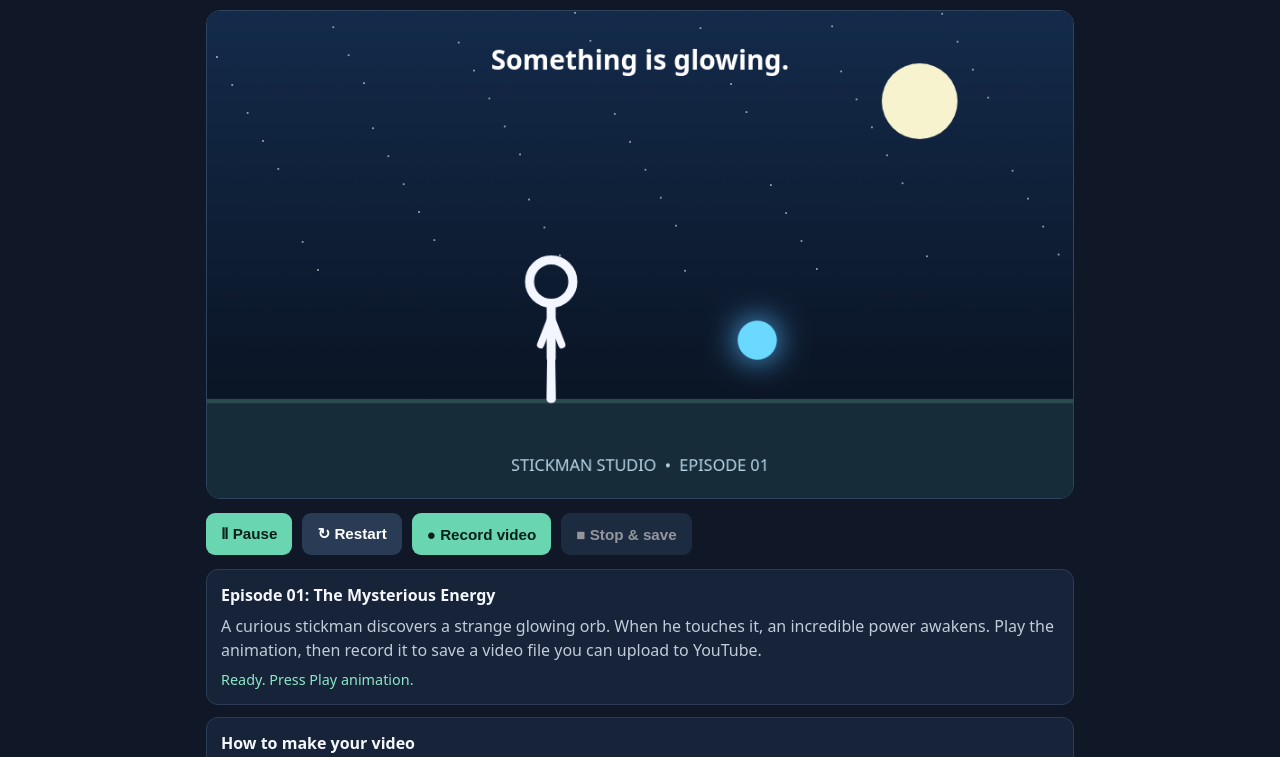
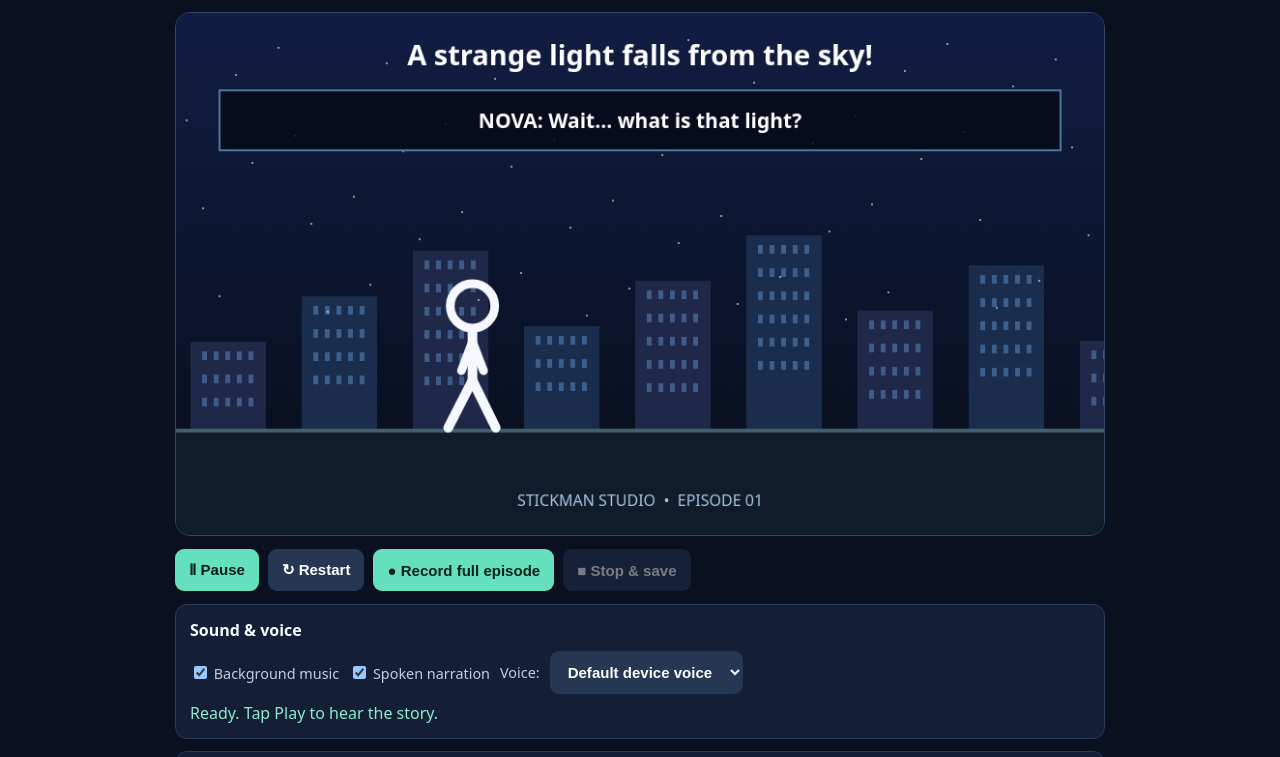
Before and after one commit to TJay-101/Stickman-Studio, a plain HTML site: page index.html in a window 1280 px wide. Shown: the part 99-856 px from the top of the page. Drawn offline with Linux system fonts and the light colour scheme.

Commit message:
Upgrade animation with richer scenes, narration and original background music

```diff
--- a/index.html
+++ b/index.html
@@ -1,72 +1,67 @@
 <!doctype html>
-<html lang="en">
-<head>
-<meta charset="utf-8"><meta name="viewport" content="width=device-width,initial-scale=1">
-<title>Stickman Studio</title>
+<html lang="en"><head><meta charset="utf-8"><meta name="viewport" content="width=device-width,initial-scale=1"><title>Stickman Studio — Episode 01</title>
 <style>
-:root{color-scheme:dark;font-family:system-ui,Arial}*{box-sizing:border-box}body{margin:0;background:#101827;color:#f4f7fb}header{padding:18px 16px;background:#172338;border-bottom:1px solid #2b3c56}h1{margin:0;font-size:1.45rem}header p{margin:5px 0 0;color:#b6c5d8;font-size:.9rem}.wrap{max-width:900px;margin:auto;padding:16px}.stage{background:#080e18;border:1px solid #31445f;border-radius:14px;overflow:hidden}canvas{display:block;width:100%;height:auto;aspect-ratio:16/9}.controls{display:flex;flex-wrap:wrap;gap:10px;margin:14px 0}button,select{border:0;border-radius:9px;padding:12px 15px;font-weight:700;font-size:.95rem}button{background:#69d5b1;color:#092018}button.secondary{background:#293b55;color:#fff}button:disabled{opacity:.55}.panel{background:#172338;border:1px solid #2b3c56;border-radius:12px;padding:14px;margin-top:12px}.panel h2{font-size:1rem;margin:0 0 8px}.panel p{color:#c1ccda;line-height:1.5;margin:0}.status{min-height:1.4em;color:#8ee6c8;font-size:.9rem;margin-top:8px}small{color:#9fb0c5}
-</style>
-</head>
-<body>
-<header><h1>⚡ Stickman Studio</h1><p>Your first animated short — made without drawing.</p></header>
-<main class="wrap">
-<div class="stage"><canvas id="scene" width="960" height="540" aria-label="Animated stickman story"></canvas></div>
-<div class="controls">
-<button id="play">▶ Play animation</button>
-<button id="restart" class="secondary">↻ Restart</button>
-<button id="record">● Record video</button>
-<button id="stop" class="secondary" disabled>■ Stop & save</button>
-</div>
-<div class="panel"><h2>Episode 01: The Mysterious Energy</h2><p>A curious stickman discovers a strange glowing orb. When he touches it, an incredible power awakens. Play the animation, then record it to save a video file you can upload to YouTube.</p><div class="status" id="status">Ready. Press Play animation.</div></div>
-<div class="panel"><h2>How to make your video</h2><p>1. Tap <b>Record video</b> and let the scene play through. 2. Tap <b>Stop & save</b>. 3. Your browser will download a video file (WebM). You can keep it on your device and upload it to YouTube. This first version uses generated visuals and has no voice narration yet.</p></div>
-<small>Tip: Keep this page open while recording. If your browser asks for permission, allow downloads.</small>
-</main>
+:root{color-scheme:dark;font-family:system-ui,Arial}*{box-sizing:border-box}body{margin:0;background:#0a1020;color:#f5f7ff}header{padding:18px;background:#141f35;border-bottom:1px solid #2c3b59}h1{margin:0;font-size:1.45rem}header p{margin:5px 0 0;color:#b8c5db}.wrap{max-width:960px;margin:auto;padding:15px}.stage{border:1px solid #344766;border-radius:15px;overflow:hidden;background:#070d18}canvas{display:block;width:100%;height:auto;aspect-ratio:16/9}.controls{display:flex;flex-wrap:wrap;gap:9px;margin:13px 0}button,select{border:0;border-radius:9px;padding:12px 14px;font-size:.94rem;font-weight:700}button{background:#65e0bd;color:#082019}button.alt,select{background:#263754;color:#fff}button:disabled{opacity:.45}.panel{background:#141f35;border:1px solid #2c3b59;border-radius:12px;padding:14px;margin:12px 0}.panel h2{font-size:1rem;margin:0 0 7px}.panel p{color:#c4cee0;line-height:1.5;margin:0}.status{color:#8debd0;margin-top:8px;min-height:1.3em}.row{display:flex;flex-wrap:wrap;align-items:center;gap:10px;margin-top:10px}label{color:#c4cee0;font-size:.9rem}small{color:#9eafc8}
+</style></head><body>
+<header><h1>⚡ Stickman Studio</h1><p>Episode 01 — The Mysterious Energy • Enhanced edition</p></header>
+<main class="wrap"><div class="stage"><canvas id="scene" width="960" height="540"></canvas></div>
+<div class="controls"><button id="play">Ⅱ Pause</button><button id="restart" class="alt">↻ Restart</button><button id="record">● Record full episode</button><button id="stop" class="alt" disabled>■ Stop & save</button></div>
+<section class="panel"><h2>Sound & voice</h2><div class="row"><label><input id="musicToggle" type="checkbox" checked> Background music</label><label><input id="voiceToggle" type="checkbox" checked> Spoken narration</label><label for="voice">Voice:</label><select id="voice"><option value="">Default device voice</option></select></div><div class="status" id="status">Ready. Tap Play to hear the story.</div></section>
+<section class="panel"><h2>What's improved?</h2><p>More detailed animated scenes, a second character, action effects, story captions, spoken narration using your device's available voice, and original electronic background music. Record full episode to save the animation with its generated music track.</p></section>
+<section class="panel"><h2>Important about vocals</h2><p>The spoken narration uses your browser/device text-to-speech voice. Some Android browsers do not let websites include that system voice in the recorded video, even though you can hear it during playback. The background music is included in the exported video. We'll add a proper recorded voice track in a later upgrade.</p></section>
+<small>Use Chrome for best results. Keep this page open while recording.</small></main>
 <script>
-const canvas=document.getElementById('scene'),ctx=canvas.getContext('2d');
-const playBtn=document.getElementById('play'),restartBtn=document.getElementById('restart'),recordBtn=document.getElementById('record'),stopBtn=document.getElementById('stop'),statusEl=document.getElementById('status');
-let start=performance.now(),playing=true,recorder=null,chunks=[],recordTimer=null;
-const duration=18000;
-function line(x1,y1,x2,y2,w=9){ctx.lineWidth=w;ctx.lineCap='round';ctx.beginPath();ctx.moveTo(x1,y1);ctx.lineTo(x2,y2);ctx.stroke()}
-function stickman(x,y,t,powered){
- ctx.save();ctx.translate(x,y);ctx.strokeStyle=powered?'#8fffe0':'#f3f6ff';ctx.fillStyle=ctx.strokeStyle;
- const step=Math.sin(t*0.009)*22, arm=Math.sin(t*0.009+1)*18;
- ctx.lineWidth=10;ctx.lineCap='round';
- ctx.beginPath();ctx.arc(0,-105,24,0,Math.PI*2);ctx.stroke();
- line(0,-80,0,-20,10);line(0,-65,-28+arm,-35,8);line(0,-65,28-arm,-35,8);
- line(0,-20,-18+step,25,9);line(0,-20,18-step,25,9);
- if(powered){ctx.shadowColor='#5fffd1';ctx.shadowBlur=24;ctx.strokeStyle='#5fffd1';ctx.beginPath();ctx.arc(0,-55,64+Math.sin(t*.02)*5,0,Math.PI*2);ctx.stroke()}
- ctx.restore();
-}
-function draw(now){
- const t=(now-start)%duration, powered=t>10500;
- ctx.clearRect(0,0,960,540);
- const sky=ctx.createLinearGradient(0,0,0,540);sky.addColorStop(0,'#142b4b');sky.addColorStop(1,'#080f1b');ctx.fillStyle=sky;ctx.fillRect(0,0,960,540);
- ctx.fillStyle='#f7f3cf';ctx.beginPath();ctx.arc(790,100,42,0,Math.PI*2);ctx.fill();
- for(let i=0;i<55;i++){let x=(i*173)%960,y=(i*79)%300;ctx.fillStyle='rgba(255,255,255,.55)';ctx.fillRect(x,y,2,2)}
- ctx.fillStyle='#172c39';ctx.fillRect(0,430,960,110);ctx.fillStyle='#294b50';ctx.fillRect(0,430,960,5);
- let x=t<6500?120+t/6500*340: t<11000?460:460;
- let orbX=610,orbY=365;
- if(t>3500&&t<11000){ctx.save();ctx.shadowColor='#55baff';ctx.shadowBlur=35;ctx.fillStyle='#6bd8ff';ctx.beginPath();ctx.arc(orbX,orbY,18+Math.sin(now*.008)*5,0,Math.PI*2);ctx.fill();ctx.restore()}
- stickman(x,405,now,powered);
- if(powered){ctx.fillStyle='rgba(70,255,205,.12)';ctx.fillRect(0,0,960,430)}
- let title=t<3500?'A quiet night...':t<7500?'Something is glowing.':t<11000?'He reaches for the energy...':'A new power awakens!';
- ctx.fillStyle='#fff';ctx.font='bold 30px system-ui';ctx.textAlign='center';ctx.fillText(title,480,65);
- ctx.font='18px system-ui';ctx.fillStyle='#b9d7e9';ctx.fillText('STICKMAN STUDIO  •  EPISODE 01',480,510);
- if(playing) requestAnimationFrame(draw);
-}
-function restart(){start=performance.now();playing=true;requestAnimationFrame(draw);statusEl.textContent='Animation restarted.';playBtn.textContent='Ⅱ Pause'}
-playBtn.onclick=()=>{if(playing){playing=false;playBtn.textContent='▶ Play animation';statusEl.textContent='Paused.'}else{start=performance.now();playing=true;playBtn.textContent='Ⅱ Pause';requestAnimationFrame(draw)}};
-restartBtn.onclick=restart;
-recordBtn.onclick=()=>{
- if(!canvas.captureStream||!window.MediaRecorder){statusEl.textContent='Video recording is not supported in this browser. Try Chrome.';return}
- chunks=[];restart();const stream=canvas.captureStream(30);
- const mime=MediaRecorder.isTypeSupported('video/webm;codecs=vp9')?'video/webm;codecs=vp9':'video/webm';
- recorder=new MediaRecorder(stream,{mimeType:mime});
- recorder.ondataavailable=e=>{if(e.data.size)chunks.push(e.data)};
- recorder.onstop=()=>{const blob=new Blob(chunks,{type:'video/webm'});const url=URL.createObjectURL(blob);const a=document.createElement('a');a.href=url;a.download='stickman-episode-01.webm';a.click();setTimeout(()=>URL.revokeObjectURL(url),2000);statusEl.textContent='Video saved! Check your Downloads folder.'};
- recorder.start();recordBtn.disabled=true;stopBtn.disabled=false;statusEl.textContent='Recording... Let the animation play, then tap Stop & save.';
-};
-stopBtn.onclick=()=>{if(recorder&&recorder.state!=='inactive')recorder.stop();recordBtn.disabled=false;stopBtn.disabled=true};
-playBtn.textContent='Ⅱ Pause';requestAnimationFrame(draw);
-</script>
-</body></html>
+const c=document.getElementById('scene'),g=c.getContext('2d'),$=id=>document.getElementById(id);
+let start=performance.now(),playing=true,rec=null,chunks=[],audioCtx=null,musicGain=null,musicTimer=null,lastLine=-1;
+const D=30000;
+const scenes=[
+[0,4500,'A quiet night in the city...','NOVA: Another peaceful night. Nothing ever happens here.'],
+[4500,9000,'A strange light falls from the sky!','NOVA: Wait... what is that light?'],
+[9000,13500,'A mysterious orb appears.','NOVA: I can feel energy coming from it.'],
+[13500,18000,'A shadow warrior steps forward.','SHADE: Stay away from that power. It belongs to me!'],
+[18000,22500,'The energy awakens inside Nova!','NOVA: You should have let me touch it.'],
+[22500,27000,'The first battle begins!','SHADE: Impossible! What are you?'],
+[27000,30000,'This is only the beginning...','NARRATOR: A new power has awakened. The real battle is about to begin.']
+];
+function speech(text){if(!$('voiceToggle').checked||!('speechSynthesis'in window))return;speechSynthesis.cancel();const u=new SpeechSynthesisUtterance(text);u.rate=.94;u.pitch=1;const v=$('voice').value;if(v!==''){const voice=speechSynthesis.getVoices().find(x=>x.name===v);if(voice)u.voice=voice;}speechSynthesis.speak(u)}
+function setupVoices(){if(!('speechSynthesis'in window))return;const sel=$('voice');speechSynthesis.getVoices().forEach(v=>{const o=document.createElement('option');o.value=v.name;o.textContent=v.name+' ('+v.lang+')';sel.appendChild(o)})}
+setupVoices();if('speechSynthesis'in window)speechSynthesis.onvoiceschanged=setupVoices;
+function musicOn(){if(audioCtx)return;const AC=window.AudioContext||window.webkitAudioContext;if(!AC)return;audioCtx=new AC();musicGain=audioCtx.createGain();musicGain.gain.value=$('musicToggle').checked?.11:0;musicGain.connect(audioCtx.destination);const out=audioCtx.createMediaStreamDestination();musicGain.connect(out);window.musicStream=out.stream;
+const notes=[110,146.83,164.81,130.81,98,130.81,146.83,123.47];let i=0;
+musicTimer=setInterval(()=>{if(!audioCtx)return;const t=audioCtx.currentTime;const osc=audioCtx.createOscillator(),env=audioCtx.createGain();osc.type='triangle';osc.frequency.value=notes[i++%notes.length];env.gain.setValueAtTime(.0001,t);env.gain.exponentialRampToValueAtTime(.35,t+.06);env.gain.exponentialRampToValueAtTime(.0001,t+.65);osc.connect(env);env.connect(musicGain);osc.start(t);osc.stop(t+.7);
+const bass=audioCtx.createOscillator(),be=audioCtx.createGain();bass.type='sine';bass.frequency.value=55;be.gain.setValueAtTime(.0001,t);be.gain.exponentialRampToValueAtTime(.12,t+.03);be.gain.exponentialRampToValueAtTime(.0001,t+.3);bass.connect(be);be.connect(musicGain);bass.start(t);bass.stop(t+.32);
+},430)}
+$('musicToggle').onchange=()=>{if(musicGain)musicGain.gain.setTargetAtTime($('musicToggle').checked?.11:0,audioCtx.currentTime,.15)};
+function line(x,y,X,Y,w=8){g.lineWidth=w;g.lineCap='round';g.beginPath();g.moveTo(x,y);g.lineTo(X,Y);g.stroke()}
+function hero(x,y,t,color='#f4f7ff',power=false,action=0){g.save();g.translate(x,y);g.strokeStyle=color;g.shadowColor=power?'#54ffe0':'transparent';g.shadowBlur=power?25:0;let run=Math.sin(t*.012)*20,arm=Math.sin(t*.014)*24;
+g.beginPath();g.arc(0,-102,23,0,Math.PI*2);g.lineWidth=9;g.stroke();line(0,-78,0,-25,10);
+if(action===1){line(0,-65,-40,-95,9);line(0,-65,35,-38,9)}else if(action===2){line(0,-65,-38+arm,-35,9);line(0,-65,38-arm,-35,9)}else{line(0,-65,-30+arm,-35,9);line(0,-65,30-arm,-35,9)}
+line(0,-25,-19+run,24,10);line(0,-25,18-run,24,10);
+if(power){g.beginPath();g.arc(0,-55,62+Math.sin(t*.02)*7,0,Math.PI*2);g.lineWidth=3;g.stroke()}g.restore()}
+function background(t){let sky=g.createLinearGradient(0,0,0,540);sky.addColorStop(0,'#111d43');sky.addColorStop(1,'#080d19');g.fillStyle=sky;g.fillRect(0,0,960,540);
+for(let i=0;i<9;i++){let x=i*115+15,h=90+(i*47)%125;g.fillStyle=i%2?'#1b2d4c':'#202849';g.fillRect(x,430-h,78,h);for(let j=0;j<5;j++)for(let k=0;k<Math.floor(h/30);k++){g.fillStyle='rgba(120,190,255,.35)';g.fillRect(x+12+j*12,440-h+k*24,5,9)}}
+g.fillStyle='#101c2b';g.fillRect(0,430,960,110);g.fillStyle='#41606a';g.fillRect(0,430,960,4);
+for(let i=0;i<55;i++){g.fillStyle='rgba(255,255,255,.55)';g.fillRect((i*173)%960,(i*79)%320,2,2)}}
+function orb(x,y,t){g.save();g.shadowColor='#56cfff';g.shadowBlur=45;let r=18+Math.sin(t*.01)*5;let gr=g.createRadialGradient(x,y,2,x,y,r+15);gr.addColorStop(0,'white');gr.addColorStop(.3,'#b9f7ff');gr.addColorStop(1,'#269fff');g.fillStyle=gr;g.beginPath();g.arc(x,y,r+12,0,Math.PI*2);g.fill();g.restore()}
+function bubble(text){g.fillStyle='rgba(4,10,24,.83)';g.fillRect(45,80,870,62);g.strokeStyle='#4f789e';g.lineWidth=2;g.strokeRect(45,80,870,62);g.fillStyle='#fff';g.font='bold 21px system-ui';g.textAlign='center';g.fillText(text,480,119)}
+function draw(now){let t=(now-start)%D;g.clearRect(0,0,960,540);background(t);
+let x=t<9000?140+t/9000*300:440;let powered=t>18000;
+if(t>7000&&t<22000)orb(625,365,now);
+hero(x,405,now,'#f6f8ff',powered,t>22500?1:0);
+if(t>15500){let sx=t<22000?800:760-(t-22000)*.015;hero(sx,405,now,'#ff9b91',false,2)}
+if(t>18000){g.save();g.strokeStyle='rgba(72,255,214,.75)';g.lineWidth=5;for(let i=0;i<12;i++){let a=i*Math.PI/6+t*.001;g.beginPath();g.moveTo(440,350);g.lineTo(440+Math.cos(a)*150,350+Math.sin(a)*150);g.stroke()}g.restore()}
+if(t>22500){for(let i=0;i<8;i++){g.fillStyle='rgba(255,190,90,.7)';g.beginPath();g.arc(550+Math.sin(now*.01+i)*80,300+Math.cos(now*.014+i)*65,4,0,7);g.fill()}}
+let sc=scenes.find(s=>t>=s[0]&&t<s[1]);g.fillStyle='#fff';g.font='bold 29px system-ui';g.textAlign='center';g.fillText(sc[2],480,54);bubble(sc[3]);
+g.fillStyle='#a9c7df';g.font='16px system-ui';g.fillText('STICKMAN STUDIO  •  EPISODE 01',480,510);
+let idx=scenes.indexOf(sc);if(idx!==lastLine){lastLine=idx;if(playing)speech(sc[3])}
+if(playing)requestAnimationFrame(draw)}
+function restart(){start=performance.now();playing=true;lastLine=-1;musicOn();if(audioCtx&&audioCtx.state==='suspended')audioCtx.resume();$('play').textContent='Ⅱ Pause';requestAnimationFrame(draw);$('status').textContent='Episode restarted.'}
+$('play').onclick=()=>{if(playing){playing=false;$('play').textContent='▶ Play';if('speechSynthesis'in window)speechSynthesis.pause();$('status').textContent='Paused.'}else{playing=true;start=performance.now();lastLine=-1;if(audioCtx&&audioCtx.state==='suspended')audioCtx.resume();if('speechSynthesis'in window)speechSynthesis.resume();$('play').textContent='Ⅱ Pause';requestAnimationFrame(draw)}};
+$('restart').onclick=restart;
+$('record').onclick=async()=>{if(!c.captureStream||!window.MediaRecorder){$('status').textContent='Recording is unsupported here. Please try Chrome.';return}
+restart();if(audioCtx&&audioCtx.state==='suspended')await audioCtx.resume();let stream=c.captureStream(30);if(window.musicStream)window.musicStream.getAudioTracks().forEach(tr=>stream.addTrack(tr));
+chunks=[];let mime=MediaRecorder.isTypeSupported('video/webm;codecs=vp9,opus')?'video/webm;codecs=vp9,opus':'video/webm';rec=new MediaRecorder(stream,{mimeType:mime});rec.ondataavailable=e=>{if(e.data.size)chunks.push(e.data)};rec.onstop=()=>{let blob=new Blob(chunks,{type:'video/webm'}),url=URL.createObjectURL(blob),a=document.createElement('a');a.href=url;a.download='stickman-episode-01-enhanced.webm';a.click();setTimeout(()=>URL.revokeObjectURL(url),3000);$('status').textContent='Video saved. Background music is included; system narration may not be in the file.'};
+rec.start();$('record').disabled=true;$('stop').disabled=false;$('status').textContent='Recording full 30-second episode. Let it play, then Stop & save.'};
+$('stop').onclick=()=>{if(rec&&rec.state!=='inactive')rec.stop();$('record').disabled=false;$('stop').disabled=true};
+musicOn();if(audioCtx)audioCtx.suspend();requestAnimationFrame(draw);
+</script></body></html>
```
